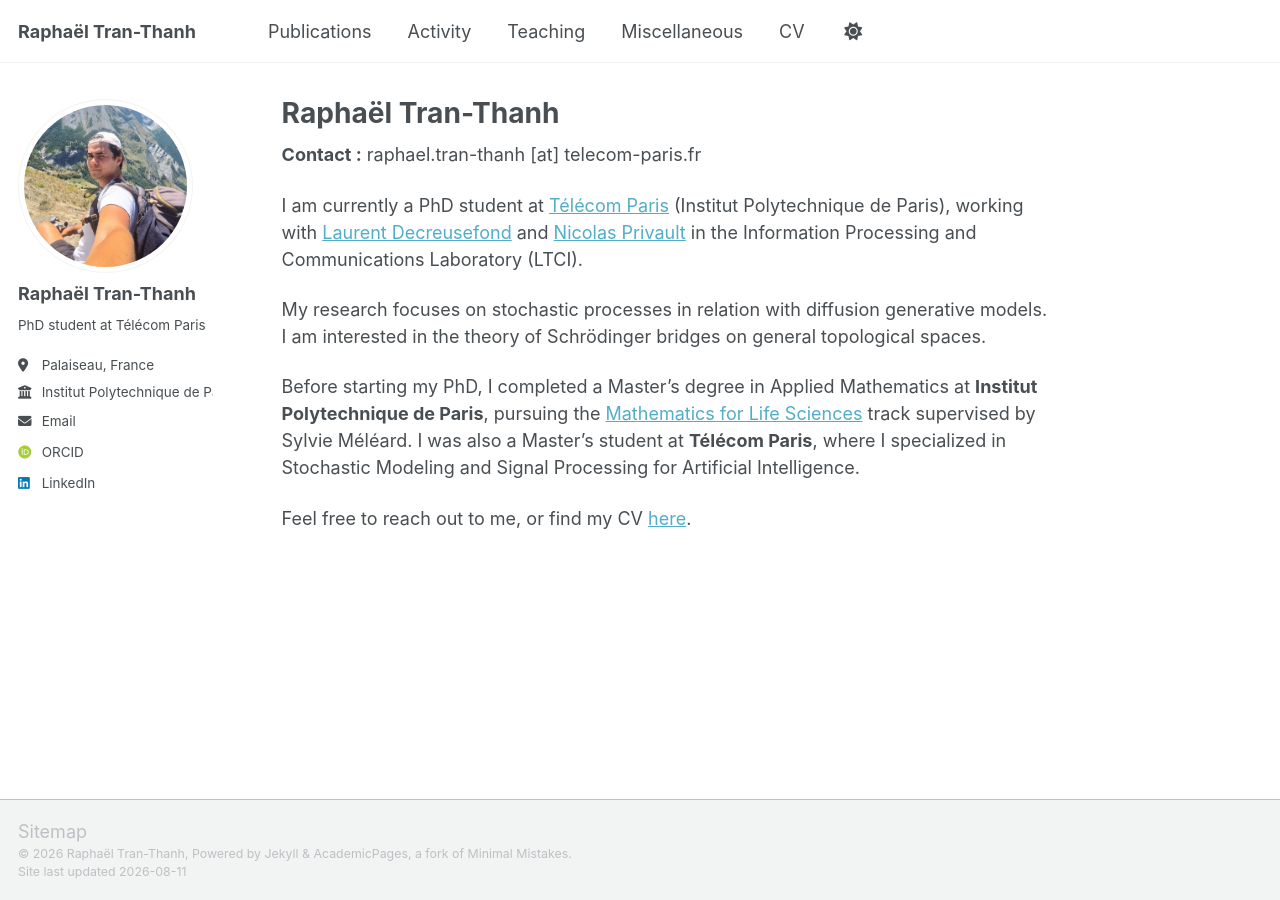
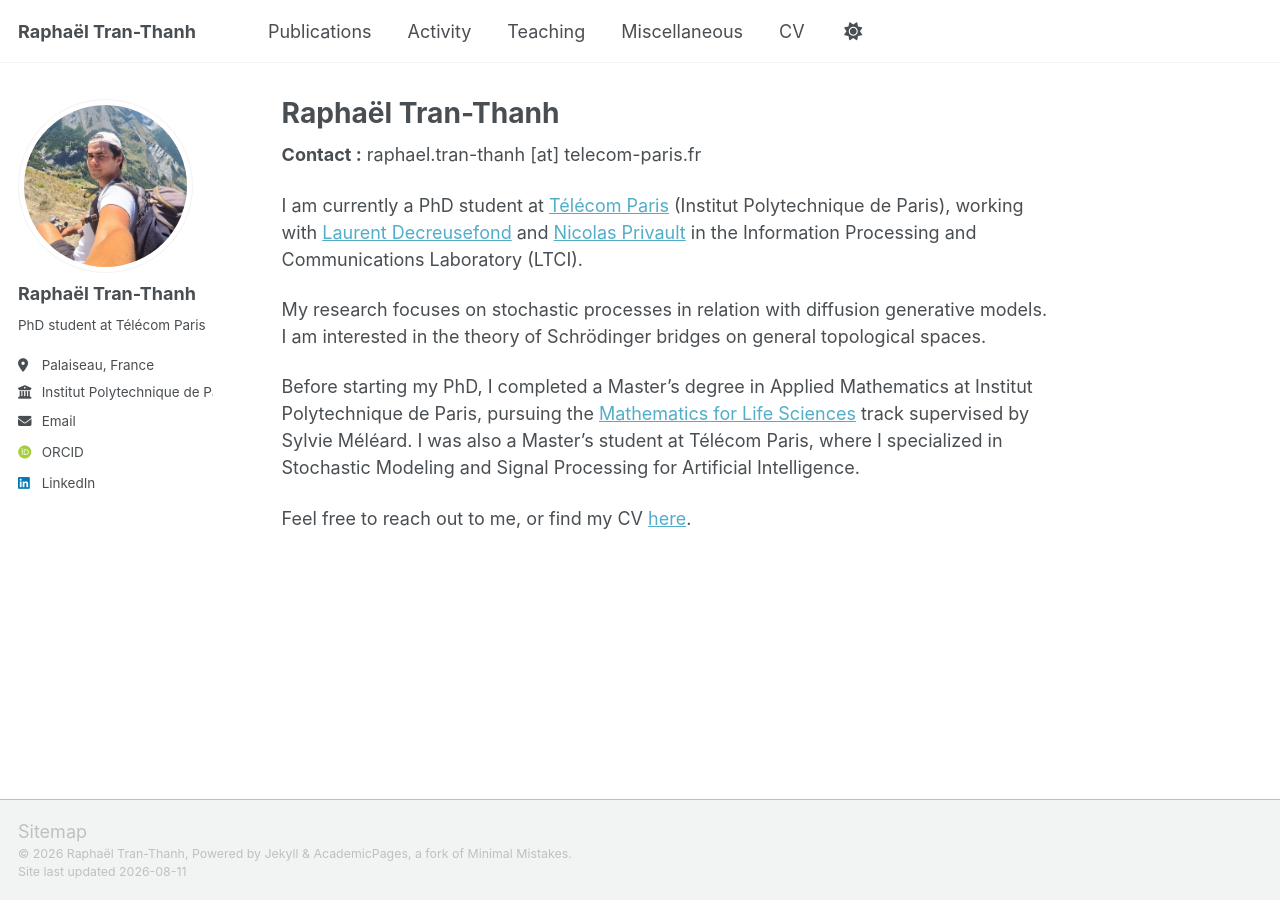
Before and after one commit to rtranthanh/rtranthanh.github.io, a Jekyll site: the page built from _pages/about.md, in a window 1280 px wide. Built offline with Jekyll 4.4.1, drawn with Linux system fonts in a browser that asks for light colours; some web fonts are replaced; a script that is not in the unit is left out.

```diff
--- a/_pages/about.md
+++ b/_pages/about.md
@@ -13,7 +13,7 @@ I am currently a PhD student at [Télécom Paris](https://www.telecom-paris.fr/)
 
 My research focuses on stochastic processes in relation with diffusion generative models. I am interested in the theory of Schrödinger bridges on general topological spaces.
 
-Before starting my PhD, I completed a Master's degree in Applied Mathematics at **Institut Polytechnique de Paris**, pursuing the [Mathematics for Life Sciences](https://sites.google.com/view/m2-msv/accueil) track supervised by Sylvie Méléard. I was also a Master's student at **Télécom Paris**, where I specialized in Stochastic Modeling and Signal Processing for Artificial Intelligence.
+Before starting my PhD, I completed a Master's degree in Applied Mathematics at Institut Polytechnique de Paris, pursuing the [Mathematics for Life Sciences](https://sites.google.com/view/m2-msv/accueil) track supervised by Sylvie Méléard. I was also a Master's student at Télécom Paris, where I specialized in Stochastic Modeling and Signal Processing for Artificial Intelligence.
 
 Feel free to reach out to me, or find my CV [here](/files/cv.pdf).
 
```
